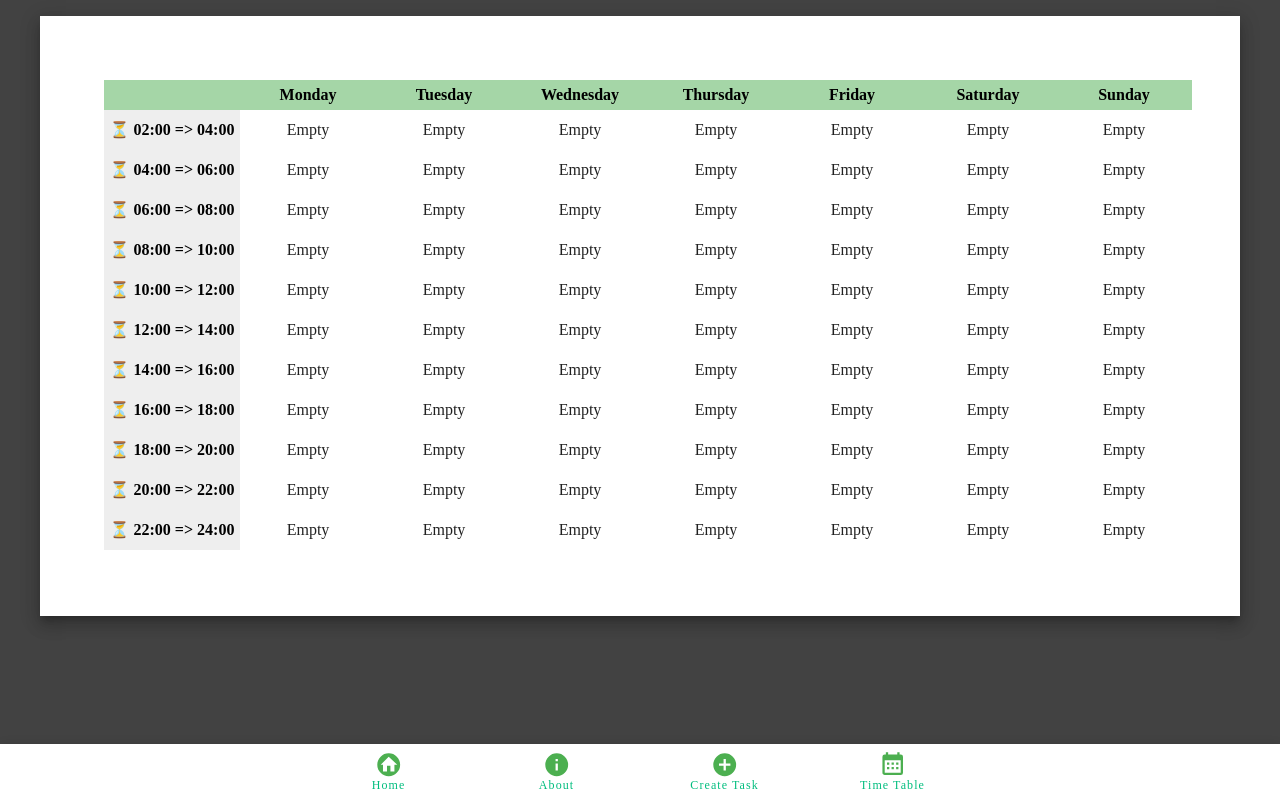
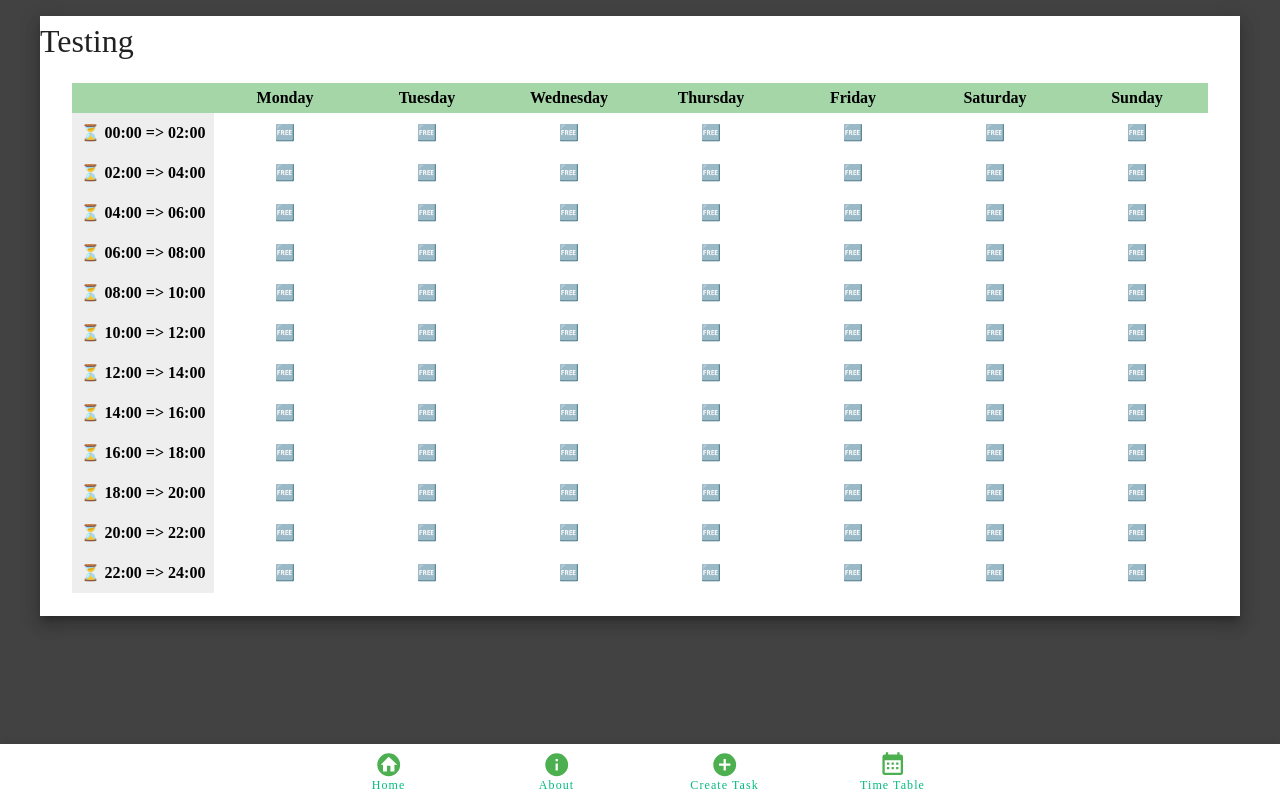
Before and after one commit to ntphuongthao/Web-Project-2, a Vue app: page /timetable in a window 1280 px wide. Built offline with nearby package versions, Linux system fonts and the light colour scheme.

Commit message:
Restructured the TimeTableView into Calendar and Tooltip components

```diff
--- /dev/null
+++ b/src/components/Calendar.vue
@@ -0,0 +1,72 @@
+<script>
+export default {
+  data() {
+    return {
+      daysOfWeek: [
+        "",
+        "Monday",
+        "Tuesday",
+        "Wednesday",
+        "Thursday",
+        "Friday",
+        "Saturday",
+        "Sunday",
+      ],
+    };
+  },
+  methods: {
+    // Function to generate time for each row based on row index
+    getTimeForRow(rowIndex) {
+      const hour = (rowIndex - 1) * 2;
+      const startHour = String(hour).padStart(2, "0");
+      const endHour = String(hour + 2).padStart(2, "0");
+      return `${startHour}:00 => ${endHour}:00`;
+    },
+  },
+};
+</script>
+
+<template>
+  <div class="container">
+    <v-row class="ma-0 pa-0">
+      <v-col class="pa-0" v-for="(day, index) in daysOfWeek" :key="index">
+        <v-sheet
+          class="d-flex justify-center align-center"
+          color="green-lighten-3"
+          :height="30"
+        >
+          <p class="font-weight-black">{{ day }}</p>
+        </v-sheet>
+      </v-col>
+    </v-row>
+
+    <v-row
+      class="ma-0 pa-0"
+      v-for="rowIndex in 12"
+      :key="rowIndex"
+      align="center"
+    >
+      <v-col class="pa-0">
+        <v-sheet
+          class="d-flex justify-center align-center font-weight-bold"
+          color="grey-lighten-3"
+          :height="40"
+        >
+          ⏳ {{ getTimeForRow(rowIndex) }}
+        </v-sheet>
+      </v-col>
+      <v-col class="pa-0" v-for="n in 7" :key="n">
+        <v-sheet class="d-flex justify-center align-center" :height="40">
+          <p>🆓</p>
+        </v-sheet>
+      </v-col>
+    </v-row>
+  </div>
+</template>
+
+<style scoped>
+.container {
+  margin: 2rem;
+  margin-top: 1rem;
+}
+</style>
--- /dev/null
+++ b/src/components/Tooltip.vue
@@ -0,0 +1,3 @@
+<template>
+  <h1>Testing</h1>
+</template>
--- a/src/views/TimeTableView.vue
+++ b/src/views/TimeTableView.vue
@@ -1,73 +1,18 @@
 <script>
+import Calendar from "../components/Calendar.vue";
+import Tooltip from "../components/Tooltip.vue";
+
 export default {
-  data() {
-    return {
-      daysOfWeek: [
-        "",
-        "Monday",
-        "Tuesday",
-        "Wednesday",
-        "Thursday",
-        "Friday",
-        "Saturday",
-        "Sunday",
-      ],
-    };
-  },
-  methods: {
-    // Function to generate time for each row based on row index
-    getTimeForRow(rowIndex) {
-      const hour = rowIndex * 2;
-      const startHour = String(hour).padStart(2, "0");
-      const endHour = String(hour + 2).padStart(2, "0");
-      return `${startHour}:00 => ${endHour}:00`;
-    },
+  components: {
+    Calendar,
+    Tooltip,
   },
 };
 </script>
 
 <template>
   <v-sheet :elevation="10" :height="600" :width="1200">
-    <div class="container mt-16 ml-16">
-      <v-row class="ma-0 pa-0">
-        <v-col class="pa-0" v-for="(day, index) in daysOfWeek" :key="index">
-          <v-sheet
-            class="d-flex justify-center align-center"
-            color="green-lighten-3"
-            :height="30"
-          >
-            <p class="font-weight-black">{{ day }}</p>
-          </v-sheet>
-        </v-col>
-      </v-row>
-
-      <v-row
-        class="ma-0 pa-0"
-        v-for="rowIndex in 11"
-        :key="rowIndex"
-        align="center"
-      >
-        <v-col class="pa-0">
-          <v-sheet
-            class="d-flex justify-center align-center font-weight-bold"
-            color="grey-lighten-3"
-            :height="40"
-          >
-            ⏳ {{ getTimeForRow(rowIndex) }}
-          </v-sheet>
-        </v-col>
-        <v-col class="pa-0" v-for="n in 7" :key="n">
-          <v-sheet class="d-flex justify-center align-center" :height="40">
-            <p>Empty</p>
-          </v-sheet>
-        </v-col>
-      </v-row>
-    </div>
+    <Tooltip />
+    <Calendar />
   </v-sheet>
 </template>
-
-<style scoped>
-.container {
-  margin: 3rem;
-}
-</style>
```
